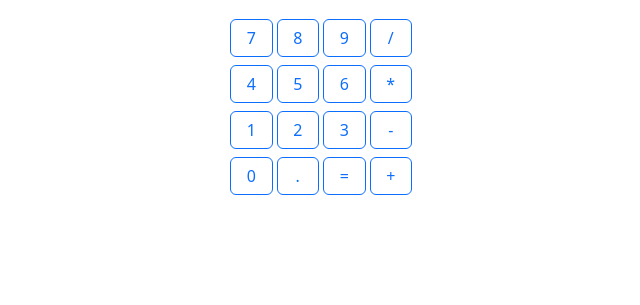
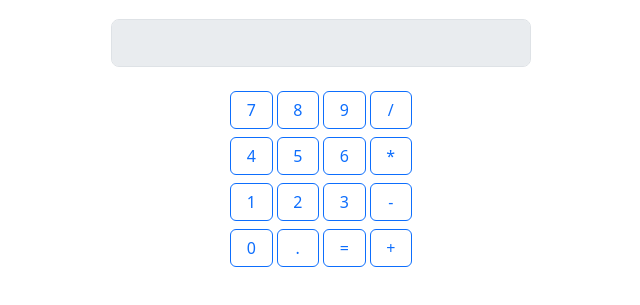
Before and after one commit to CamachoLives/Calculadora, a website: page Index.html in a window 1280 px wide. Shown: the part 53-358 px from the top of the page, without its empty margins (319-959 px from the left). Drawn offline with nearby package versions, Linux system fonts and the light colour scheme.

Commit message:
Casi terminada la Calculadora

```diff
--- a/Index.html
+++ b/Index.html
@@ -15,36 +15,202 @@
       integrity="sha384-FKyoEForCGlyvwx9Hj09JcYn3nv7wiPVlz7YYwJrWVcXK/BmnVDxM+D2scQbITxI"
       crossorigin="anonymous"
     ></script>
-    <link rel="import" href="main.js">
-    <link rel="icon" type="image/png" href="/src/ghost.png">
+    <script src="/main.js"></script>
+    <link rel="icon" type="image/png" href="/src/ghost.png" />
   </head>
   <body>
+    <h1 class="text-center">CALCULADORA</h1>
+    <div class="container mt-4">
+      <div
+        class="input-group input-group-lg col-6 mb-4 mx-auto"
+        style="max-width: 420px"
+      >
 
-  <h1 class="text-center">CALCULADORA</h1>
-    <div class="container mt-4">
-      <div class="row g-1 col-2 mb-2 mx-auto">
-        <div class="col-3"><button type="button" class="btn btn-outline-primary w-100" id="7" value="7">7</button></div>
-        <div class="col-3"><button type="button" class="btn btn-outline-primary w-100" id="8" value="8">8</button></div>
-        <div class="col-3"><button type="button" class="btn btn-outline-primary w-100" id="9" value="9">9</button></div>
-        <div class="col-3"><button type="button" class="btn btn-outline-primary w-100" id="Division" onclick="Division()">/</button></div>
+        <input
+          id="display"
+          disabled
+          type="text"
+          class="form-control text-center"
+          aria-label="Sizing example input"
+          aria-describedby="inputGroup-sizing-small"
+        />
       </div>
       <div class="row g-1 col-2 mb-2 mx-auto">
-        <div class="col-3"><button type="button" class="btn btn-outline-primary w-100" id="4" value="4">4</button></div>
-        <div class="col-3"><button type="button" class="btn btn-outline-primary w-100" id="5" value="5">5</button></div>
-        <div class="col-3"><button type="button" class="btn btn-outline-primary w-100" id="6" value="6">6</button></div>
-        <div class="col-3"><button type="button" class="btn btn-outline-primary w-100" id="Multiplicacion" onclick="Multiplicacion()">*</button></div>
+        <div class="col-3">
+          <button
+            type="button"
+            class="btn btn-outline-primary w-100"
+            id="num"
+            value="7"
+            onclick="NumeroPresente('7')"
+          >
+            7
+          </button>
+        </div>
+        <div class="col-3">
+          <button
+            type="button"
+            class="btn btn-outline-primary w-100"
+            id="num"
+            value="8"
+            onclick="NumeroPresente('8')"
+          >
+            8
+          </button>
+        </div>
+        <div class="col-3">
+          <button
+            type="button"
+            class="btn btn-outline-primary w-100"
+            id="num"
+            value="9"
+            onclick="NumeroPresente('9')"
+          >
+            9
+          </button>
+        </div>
+        <div class="col-3">
+          <button
+            type="button"
+            class="btn btn-outline-primary w-100"
+            id="Division"
+            onclick="OperadorFun('/')"
+          >
+            /
+          </button>
+        </div>
       </div>
       <div class="row g-1 col-2 mb-2 mx-auto">
-        <div class="col-3"><button type="button" class="btn btn-outline-primary w-100" id="1" value="1">1</button></div>
-        <div class="col-3"><button type="button" class="btn btn-outline-primary w-100" id="2" value="2">2</button></div>
-        <div class="col-3"><button type="button" class="btn btn-outline-primary w-100" id="3" value="3">3</button></div>
-        <div class="col-3"><button type="button" class="btn btn-outline-primary w-100" id="Resta" onclick="Resta()">-</button></div>
+        <div class="col-3">
+          <button
+            type="button"
+            class="btn btn-outline-primary w-100"
+            id="num"
+            value="4"
+            onclick="NumeroPresente('4')"
+          >
+            4
+          </button>
+        </div>
+        <div class="col-3">
+          <button
+            type="button"
+            class="btn btn-outline-primary w-100"
+            id="num"
+            value="5"
+            onclick="NumeroPresente('5')"
+          >
+            5
+          </button>
+        </div>
+        <div class="col-3">
+          <button
+            type="button"
+            class="btn btn-outline-primary w-100"
+            id="num"
+            value="6"
+            onclick="NumeroPresente('6')"
+          >
+            6
+          </button>
+        </div>
+        <div class="col-3">
+          <button
+            type="button"
+            class="btn btn-outline-primary w-100"
+            id="Multiplicacion"
+            onclick="OperadorFun('*')"
+          >
+            *
+          </button>
+        </div>
       </div>
       <div class="row g-1 col-2 mb-2 mx-auto">
-        <div class="col-3"><button type="button" class="btn btn-outline-primary w-100" id="0" value="0">0</button></div>
-        <div class="col-3"><button type="button" class="btn btn-outline-primary w-100" id="punto">.</button></div>
-        <div class="col-3"><button type="button" class="btn btn-outline-primary w-100" id="Igual" onclick="Operacion()">=</button></div>
-        <div class="col-3"><button type="button" class="btn btn-outline-primary w-100" id="Suma" onclick="suma()">+</button></div>
+        <div class="col-3">
+          <button
+            type="button"
+            class="btn btn-outline-primary w-100"
+            id="num"
+            value="1"
+            onclick="NumeroPresente('1')"
+          >
+            1
+          </button>
+        </div>
+        <div class="col-3">
+          <button
+            type="button"
+            class="btn btn-outline-primary w-100"
+            id="num"
+            value="2"
+            onclick="NumeroPresente('2')"
+          >
+            2
+          </button>
+        </div>
+        <div class="col-3">
+          <button
+            type="button"
+            class="btn btn-outline-primary w-100"
+            id="num"
+            value="3"
+            onclick="NumeroPresente('3')"
+          >
+            3
+          </button>
+        </div>
+        <div class="col-3">
+          <button
+            type="button"
+            class="btn btn-outline-primary w-100"
+            id="Resta"
+            onclick="OperadorFun('-')"
+          >
+            -
+          </button>
+        </div>
+      </div>
+      <div class="row g-1 col-2 mb-2 mx-auto">
+        <div class="col-3">
+          <button
+            type="button"
+            class="btn btn-outline-primary w-100"
+            id="num"
+            value="0"
+            onclick="NumeroPresente('0')"
+          >
+            0
+          </button>
+        </div>
+        <div class="col-3">
+          <button
+            type="button"
+            class="btn btn-outline-primary w-100"
+            id="punto"
+          >
+            .
+          </button>
+        </div>
+        <div class="col-3">
+          <button
+            type="button"
+            class="btn btn-outline-primary w-100"
+            id="Igual"
+            onclick="Operacion()"
+          >
+            =
+          </button>
+        </div>
+        <div class="col-3">
+          <button
+            type="button"
+            class="btn btn-outline-primary w-100"
+            id="Suma"
+            onclick="OperadorFun('+')"
+          >
+            +
+          </button>
+        </div>
       </div>
     </div>
   </body>
--- a/main.js
+++ b/main.js
@@ -0,0 +1,51 @@
+let NumeroActual = "";
+let NumeroAnterior = "";
+let Operador = null;
+let Resultado = null;
+
+function NumeroPresente(Valor) {
+  NumeroActual += Valor;
+  ActualizarDisplay(NumeroActual);
+  console.log(NumeroActual);
+}
+
+function ActualizarDisplay(Valor) {
+  document.getElementById("display").value = Valor;
+}
+
+function OperadorFun(Operacion) {
+  if (NumeroActual === "") return;
+  if (NumeroAnterior !== "") {
+    NumeroAnterior = Resultado;
+    NumeroActual = "";
+    Operador = Operacion;
+  }
+  NumeroAnterior = NumeroActual;
+  NumeroActual = "";
+  Operador = Operacion;
+}
+
+function Operacion() {
+  let Anterior = parseFloat(NumeroAnterior);
+  let Actual = parseFloat(NumeroActual);
+
+  switch (Operador) {
+    case "+":
+      Resultado = Anterior + Actual;
+      ActualizarDisplay(Resultado);
+      break;
+    case "-":
+      Resultado = Anterior - Actual;
+      ActualizarDisplay(Resultado);
+      break;
+    case "*":
+      Resultado = Anterior * Actual;
+      ActualizarDisplay(Resultado);
+      break;
+    case "/":
+      Resultado = Anterior / Actual;
+      ActualizarDisplay(Resultado);
+      break;
+  }
+  return Resultado;
+}
```
